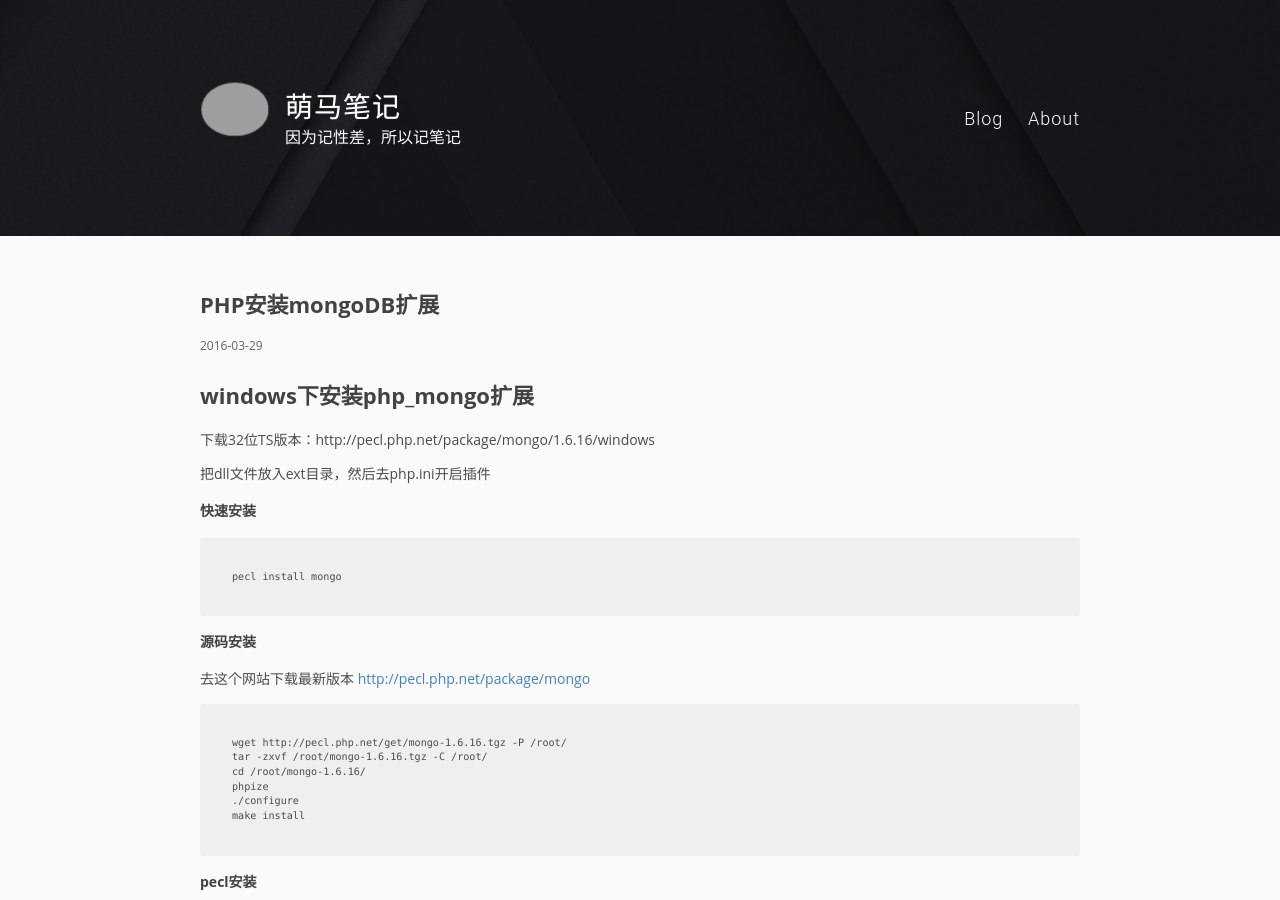
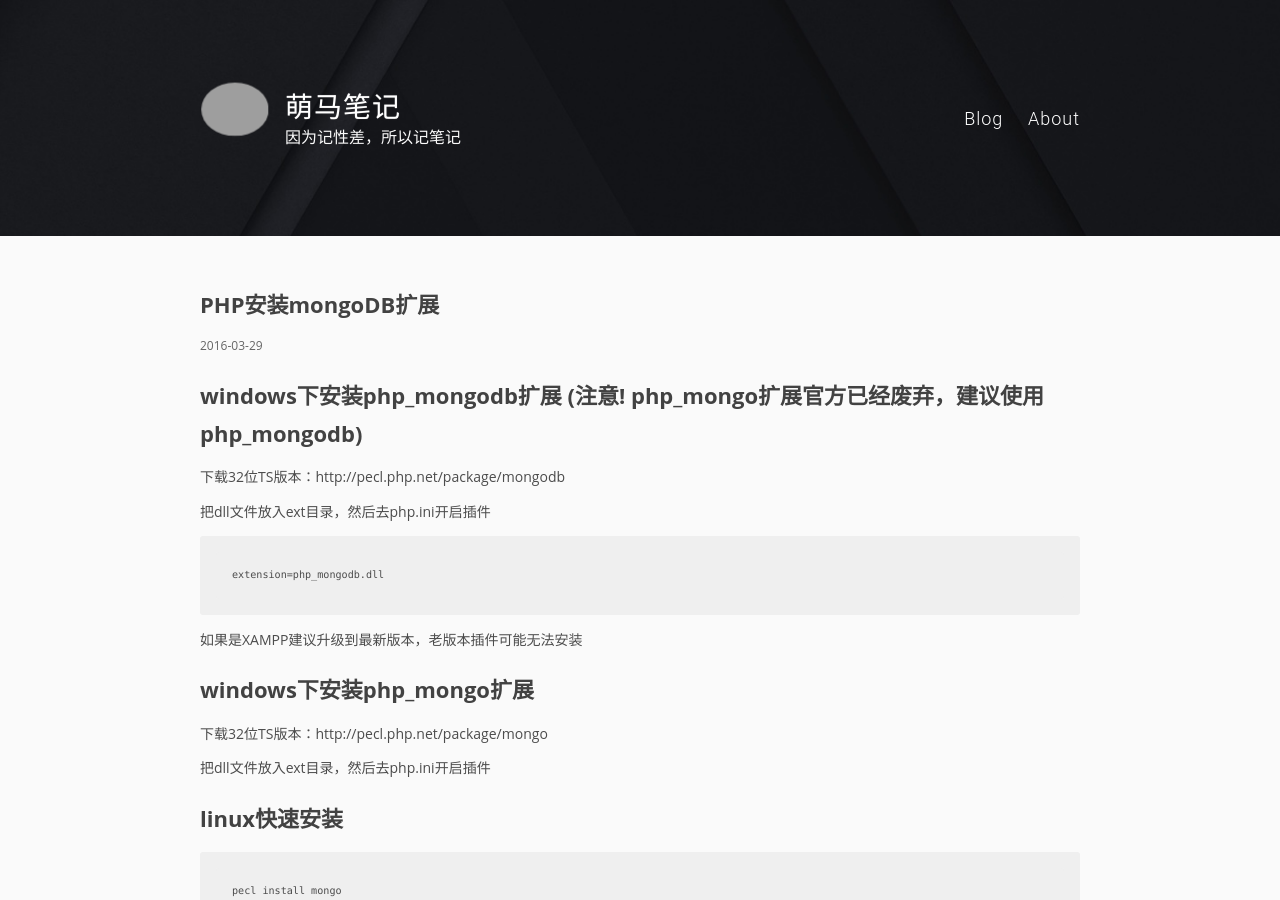
Before and after one commit to pingmalu/pingmalu.github.io, a Jekyll site: the page built from _posts/2016-03-29-PHP安装mongoDB扩展.md, in a window 1280 px wide and 900 px high. Built offline with Jekyll 4.4.1, drawn with Linux system fonts in a browser that asks for light colours; nearby versions of some CDN libraries; grey boxes are pictures that could not be loaded.

Commit message:
'update'

```diff
--- a/_posts/2016-03-29-PHP安装mongoDB扩展.md
+++ b/_posts/2016-03-29-PHP安装mongoDB扩展.md
@@ -3,13 +3,23 @@ layout: post
 title: PHP安装mongoDB扩展
 ---
 
-# windows下安装php_mongo扩展
+# windows下安装php_mongodb扩展  (注意! php_mongo扩展官方已经废弃，建议使用php_mongodb)
 
-下载32位TS版本：http://pecl.php.net/package/mongo/1.6.16/windows
+下载32位TS版本：http://pecl.php.net/package/mongodb
 
 把dll文件放入ext目录，然后去php.ini开启插件
 
-### 快速安装
+	extension=php_mongodb.dll
+
+如果是XAMPP建议升级到最新版本，老版本插件可能无法安装
+
+# windows下安装php_mongo扩展
+
+下载32位TS版本：http://pecl.php.net/package/mongo
+
+把dll文件放入ext目录，然后去php.ini开启插件
+
+# linux快速安装
 
 	pecl install mongo
 
```
